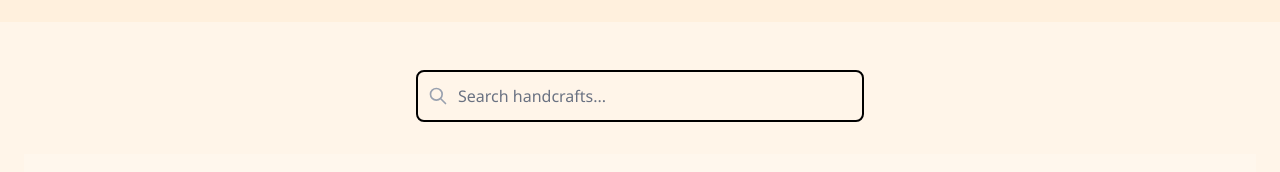
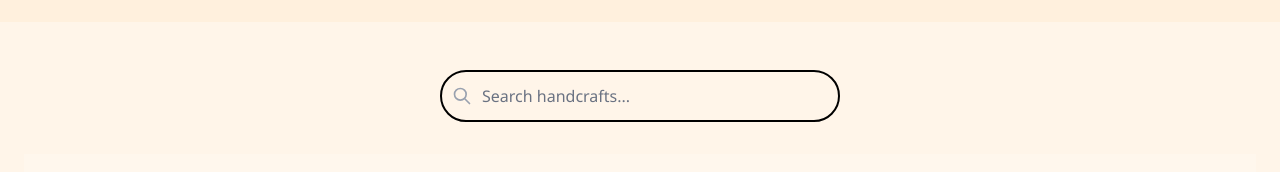
Before and after one commit to MakCoder-2004/Ava-Abraam-Angels-Academy, a Next.js app: page /our-servants in a window 1280 px wide. Shown: the part 351-523 px from the top of the page. Built offline with nearby package versions, Linux system fonts and the light colour scheme.

Commit message:
Modified The Search Bar allignment

```diff
--- a/src/components/SearchBar.tsx
+++ b/src/components/SearchBar.tsx
@@ -58,7 +58,7 @@ const SearchBar: React.FC<SearchBarProps> = ({
   }, []);
 
   return (
-    <div ref={searchRef} className="w-full max-w-md mx-auto mb-8">
+    <div ref={searchRef} className="w-full max-w-md mx-auto px-6 mb-8">
       <div className="relative">
         <div className="absolute inset-y-0 left-0 pl-3 flex items-center pointer-events-none">
           <svg
@@ -81,7 +81,7 @@ const SearchBar: React.FC<SearchBarProps> = ({
           placeholder="Search handcrafts..."
           value={searchTerm}
           onChange={(e) => onSearchChange(e.target.value)}
-          className="w-full pl-10 pr-4 py-3 border-2 border-black rounded-lg bg-transparent focus:outline-none focus:border-orange-500 transition-colors duration-200 text-gray-800 placeholder-gray-500"
+          className="w-full pl-10 pr-4 py-3 border-2 border-black rounded-4xl bg-transparent focus:outline-none focus:border-orange-500 transition-colors duration-200 text-gray-800 placeholder-gray-500"
         />
       </div>
       {searchTerm && (
```
